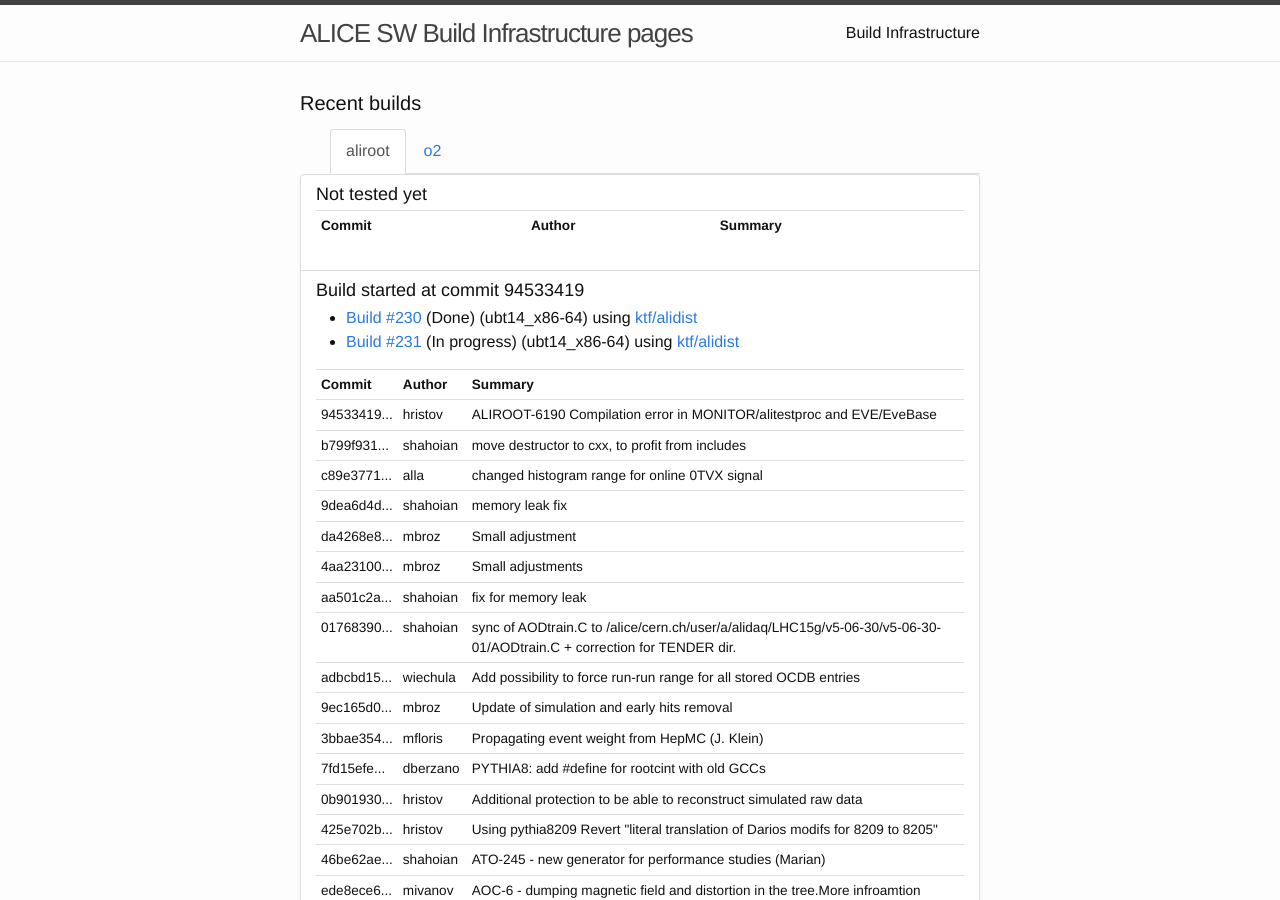
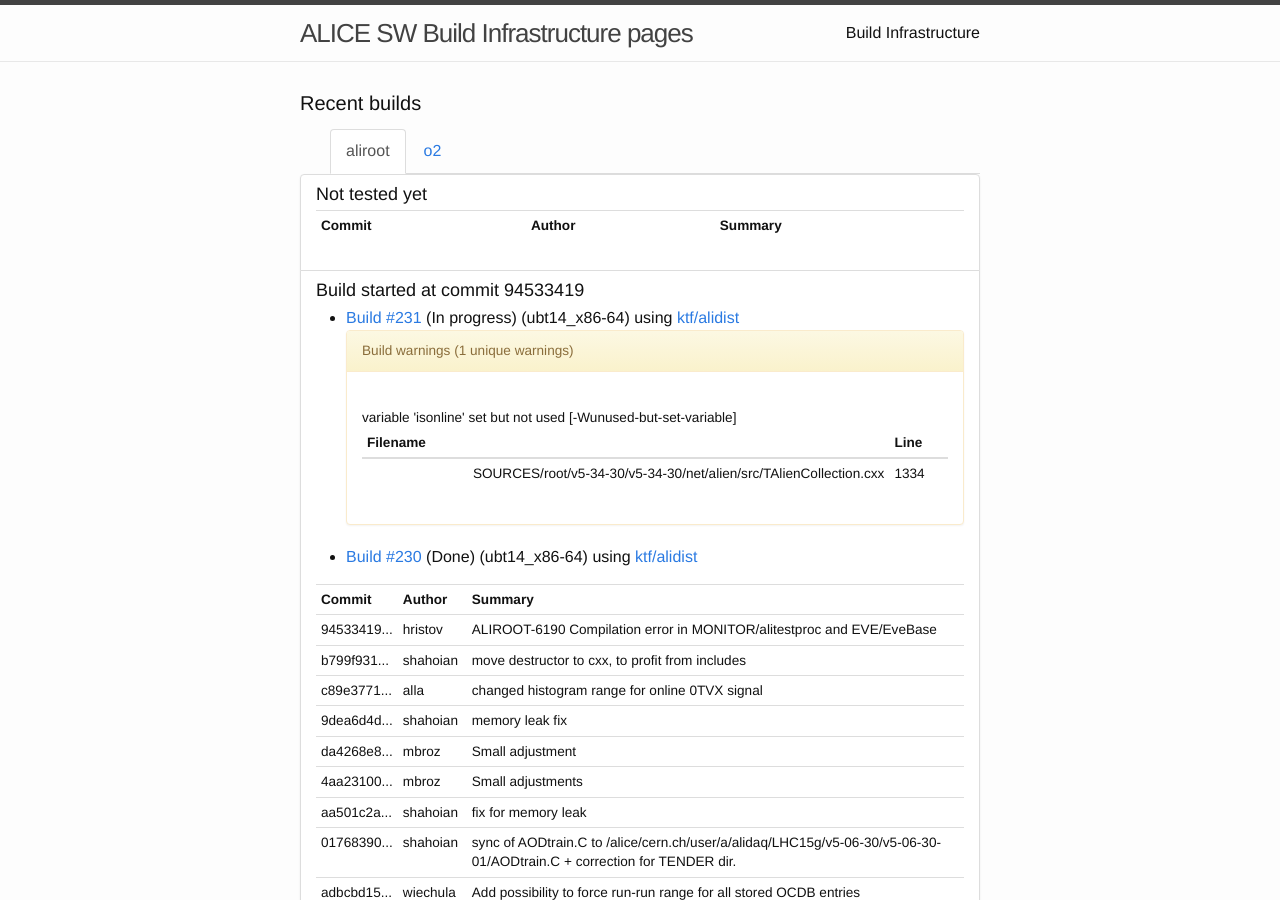
Before and after one commit to alisw/alisw.github.io, a Jekyll site: the page built from index.html, in a window 1280 px wide and 900 px high. Built offline with Jekyll 4.4.1, drawn with Linux system fonts in a browser that asks for light colours; nearby versions of some CDN libraries.

Commit message:
Updated results.

```diff
--- a/_data/build.json
+++ b/_data/build.json
@@ -11,7 +11,7 @@
                 "key" : "ubt14_x86-64",
                 "10" : {
                   "buckets" : [ {
-                    "key" : "230",
+                    "key" : "231",
                     "5" : {
                       "buckets" : [ {
                         "key" : "ktf",
@@ -81,12 +81,14 @@
                                 }
                               } ]
                             }
+                          }, {
+                            "key" : "compilation_warning"
                           } ]
                         }
                       } ]
                     }
                   }, {
-                    "key" : "231",
+                    "key" : "230",
                     "5" : {
                       "buckets" : [ {
                         "key" : "ktf",
--- a/_data/build_summary.json
+++ b/_data/build_summary.json
@@ -8,7 +8,7 @@
             "key" : "94533419",
             "build_id" : {
               "buckets" : [ {
-                "key" : "230",
+                "key" : "231",
                 "architecture" : {
                   "buckets" : [ {
                     "key" : "ubt14_x86-64",
@@ -25,7 +25,7 @@
                   } ]
                 }
               }, {
-                "key" : "231",
+                "key" : "230",
                 "architecture" : {
                   "buckets" : [ {
                     "key" : "ubt14_x86-64",
--- a/_data/warnings.json
+++ b/_data/warnings.json
@@ -18,6 +18,23 @@
             }
           } ]
         }
+      }, {
+        "key" : "231",
+        "by_message" : {
+          "buckets" : [ {
+            "key" : "variable 'isonline' set but not used [-Wunused-but-set-variable]",
+            "filename" : {
+              "buckets" : [ {
+                "key" : "SOURCES/root/v5-34-30/v5-34-30/net/alien/src/TAlienCollection.cxx",
+                "line" : {
+                  "buckets" : [ {
+                    "key" : "1334"
+                  } ]
+                }
+              } ]
+            }
+          } ]
+        }
       } ]
     }
   }
```
